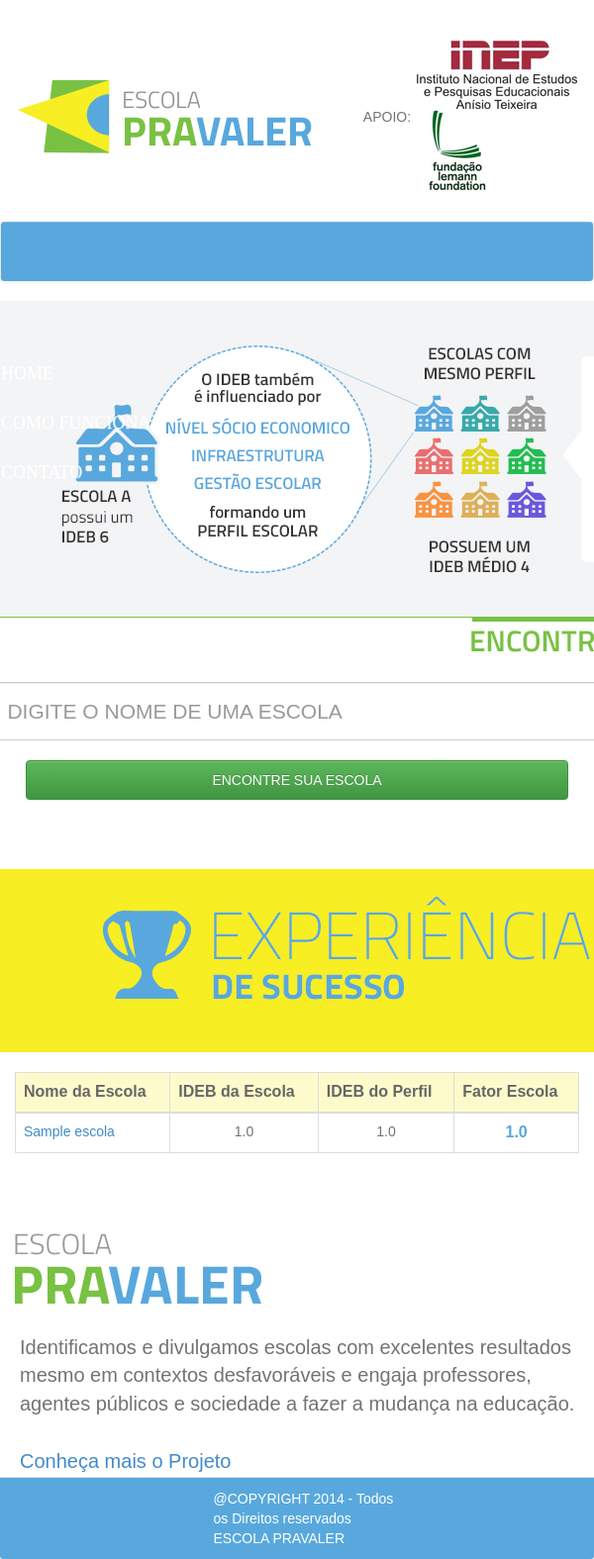
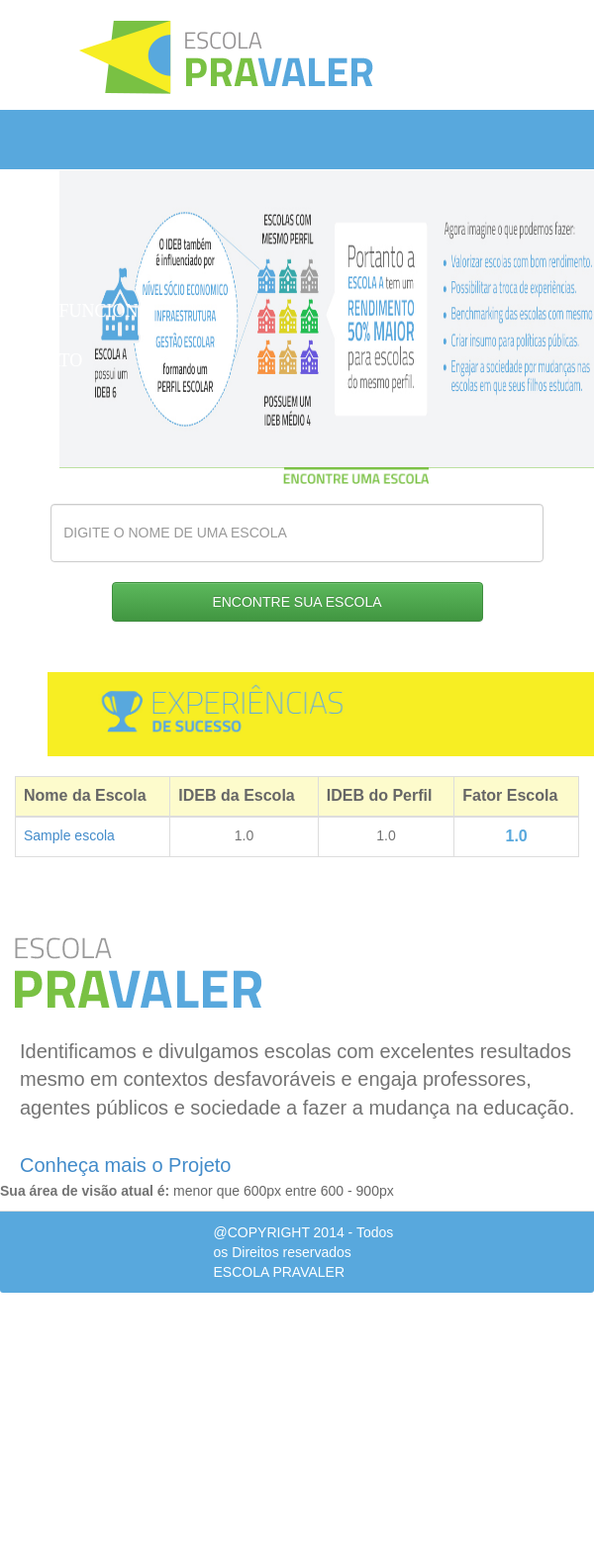
Before and after one commit to danielns/EscolaPraValer, a Flask app: page / in a window 600 px wide; the page is wider, and only the part inside the window is pictured. Shown: that part at 99% size. After the commit the page ends 1306 px from the top of that part, so only its background shows below. Run offline with Flask 2, Linux system fonts and the light colour scheme; tables that the repository leaves empty hold one stand-in row (values such as "Sample post"); some libraries are stand-ins or nearby versions.

Commit message:
retirada das logos

```diff
--- a/app/templates/base.html
+++ b/app/templates/base.html
@@ -38,33 +38,33 @@
 	 		height:60px;
 	 		border-bottom:0px;
 	 		border-top:0px;
+	 		width:auto;
 	 	 }
 	 .navbar span {font-size:18px; font-family:'Titillium Web'; width:100%; line-height:30px; color:#FFFFFF;}
-	 .panel-footer {background:#58A8DD;}
+	 .panel-footer {background:#58A8DD; width:auto;}
 	 .panel-footer span{color:#FFFFFF;}
-	 .page-header {border-bottom:0px; border-top:0px;}
+	 .page-header {
+	 	padding-bottom: 0px;
+		margin: 21px 0 16px;
+		padding-left: 80px;
+		border-bottom:0px;
+		border-top:0px;
+		width:auto;
+	 }
 
 </style>
 
 </head>
 
- <div class="page-header">
-   <table width="100%">
-  <tr>
-    <td width="10%"></td>
-    <td width="30%"> <img src="/static/img/marca.png" ></td>
-    <td width="30%"></td>
-    <td> APOIO:</td>
-    <td width='1%'></td>
-    <td>
+	<div class="page-header">
+   <img src="/static/img/marca.png" >
+   </div>
+  <!--
     <img src="/static/img/inep2.png" >
-  	<img src="/static/img/fundacaoleman2.png">
-   </td>
-    <td width="9%"></td
-   </tr>
-  </table>
-</div>
- 	<nav class="navbar navbar-default" role="navigation">
+  	<img src="/static/img/fundacaoleman2.png"> -->
+
+
+ 	<nav class="navbar" role="navigation">
    <div>
       <ul class="nav navbar-nav">
          <li><a href="#"></a></li> <!-- vaggeta -->
@@ -91,5 +91,5 @@
       		    	<td width=30%></td>
       	</tr>
       	</div>
-
+</div>
 </html>
--- a/app/templates/index.html
+++ b/app/templates/index.html
@@ -24,18 +24,89 @@
 				border: 1px solid #ccc;
 				border-radius: 4px;
 			      }
+
+.area-visivel span { color: #666; display: none; }
+
+/* max-width */
+@media screen and (max-width: 600px)
+{ .um {
+background: #F9C;
+} span.lt600 {
+display: inline-block; } }
+
+/* min-width */
+@media screen and (min-width: 900px) {
+.dois {
+background: #F90;
+} span.gt900 { display: inline-block;
+}
+.container{
+	width: auto;
+	margin-left: 87px;
+	margin-top: -19px;
+}
+}
+/* min-width & max-width */
+@media screen and (min-width: 600px) and (max-width: 900px) {
+.tres { background: #9CF;
+}
+span.bt600-900 { display: inline-block;
+}
+#container{
+	width: 600px;
+	margin-left: 10%;
+	margin-top: -19px;
+}
+#container img{
+	max-width: 100%;
+	max-height: 65%;
+	margin:auto;
+	display:block;
+    }
+	.form-control{
+	width: 79%;
+	font-size: 14px;
+}
+	#botao_busca_escola {
+	width: 375px;
+	height: 40px;
+}
+#container2{
+	width: 600px;
+	margin-left: 10%;
+	margin-top: -19px;
+}
+#container2 img{
+	max-width: 100%;
+	max-height: 85%;
+	margin:auto;
+	display:block;
+}
+}
+
+/* max device width */
+@media screen and (max-device-width: 480px) {
+.iphone { background: #ccc;
+} }
+#formulario{width:auto;}
+	.row{width:auto;}
+.banner{
+		margin-top: -20px;
+		}
+
 </style>
 
-
-<div class="row" align='center'>
-       <img src='/static/img/banner.jpg'>
+<div id="container" align='center'>
+       <img class="banner" src='/static/img/banner.jpg'>
        <!--<div class='banner'></div> -->
        <!-- <img  src="/static/img/banner.png" > -->
        <img src='/static/img/encontre.jpg'>
-      	<p></br></p>
-      		<form method="post" action="{{url_for('search')}}" name="search" role='form'>
+       </div>
+      	</br>
+      	<div class="row" align='center'>
+      		<form method="post" action="{{url_for('search')}}" name="search" role='form' id="formulario">
       			<div class="row">
-<div class="col-sm-6 col-sm-offset-3">
+		<div class="col-sm-6 col-sm-offset-3">
 		{{g.search_form.search(size=80, placeholder="DIGITE O NOME DE UMA ESCOLA",class="form-control")}}
 		</div>
 		</div>
@@ -43,8 +114,9 @@
 		</form>
 			<p></br></p>
 			<p></br></p>
-		<img src='/static/img/cases.jpg'>
-
+		<div id="container2" align='center'>
+		<img class="cases" src='/static/img/cases.jpg'>
+		</div>
         </div>
        <!-- <div class="col-md-1"></div> -->
 
@@ -87,6 +159,10 @@
        </div>
              <div class="col-md-1"></div>
        </div>
+       <div clas=="row">
+       	<p class="area-visivel"><strong>Sua área de visão atual é: </strong> <span class="lt600">menor que 600px</span>
+       		<span class="bt600-900">entre 600 - 900px</span> <span class="gt900">maior que 900px </span></p>
+       </div>
 
 
 {% endblock %}
```
Also changed, not shown: app/static/img/cases_600.jpg (added), 5 other files.
